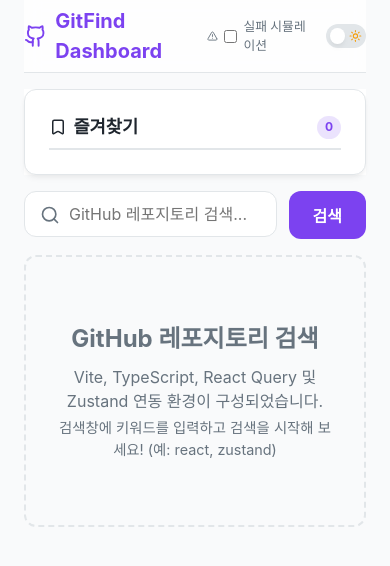
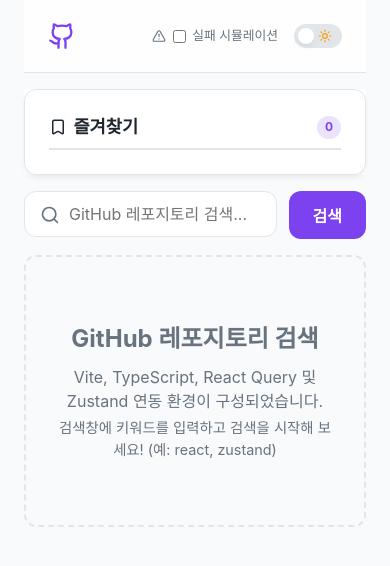
Before and after one commit to heo-mk/api-call-project, a React (Vite) app: page / in a window 390 px wide. Shown: the top 566 px of the page. Built offline with nearby package versions, Linux system fonts and the light colour scheme.

Commit message:
feat: 헤더 안쪽 좌우 여백 추가, 모바일에서 로고 글자 숨김

```diff
--- a/src/App.tsx
+++ b/src/App.tsx
@@ -81,7 +81,7 @@
         <div className="header-inner">
           <div className="logo-container">
             <GithubIcon size={28} />
-            <span>GitFind Dashboard</span>
+            <span className="logo-text">GitFind Dashboard</span>
           </div>
           <div className="header-actions">
             {/* 에러 유발 토글: 체크하면 다음 즐겨찾기 토글 시 API 실패 시뮬레이션 + 롤백 확인용 */}
--- a/src/index.scss
+++ b/src/index.scss
@@ -106,6 +106,7 @@
     justify-content: space-between;
     align-items: center;
     height: var(--header-height);
+    padding-inline: 1.5rem; // .card padding과 같은 값
   }
 
   &-actions {
@@ -123,6 +124,18 @@
   font-weight: 700;
   font-size: 1.25rem;
   color: var(--primary);
+}
+
+// 모바일: 로고 글자는 눈에만 숨기고 화면 낭독기에는 남긴다 (display: none 사용 안 함)
+@media (max-width: 575.98px) {
+  .logo-text {
+    position: absolute;
+    width: 1px;
+    height: 1px;
+    overflow: hidden;
+    clip-path: inset(50%);
+    white-space: nowrap;
+  }
 }
 
 .main-content {
@@ -643,6 +656,7 @@
   color: var(--text-muted);
   cursor: pointer;
   font-weight: 500;
+  white-space: nowrap;
 
   &.active {
     color: hsl(0, 80%, 60%);
```
